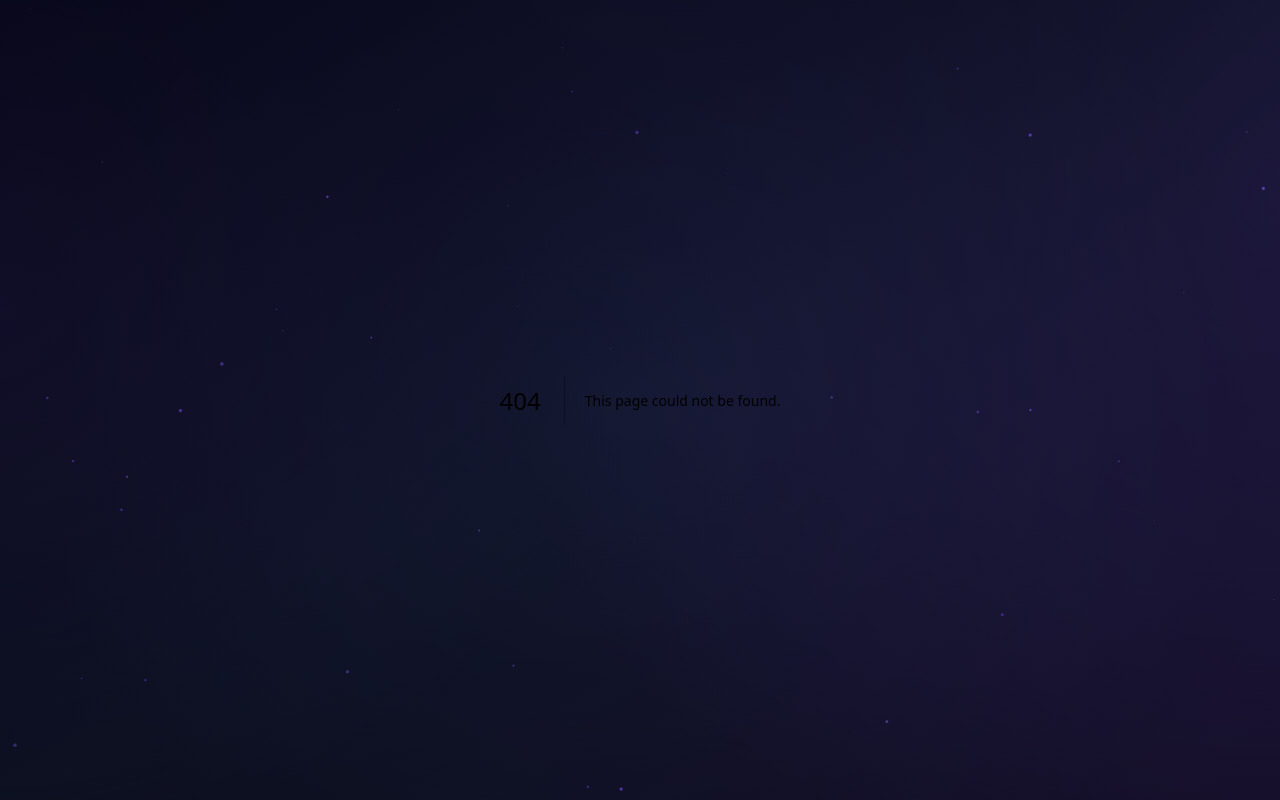
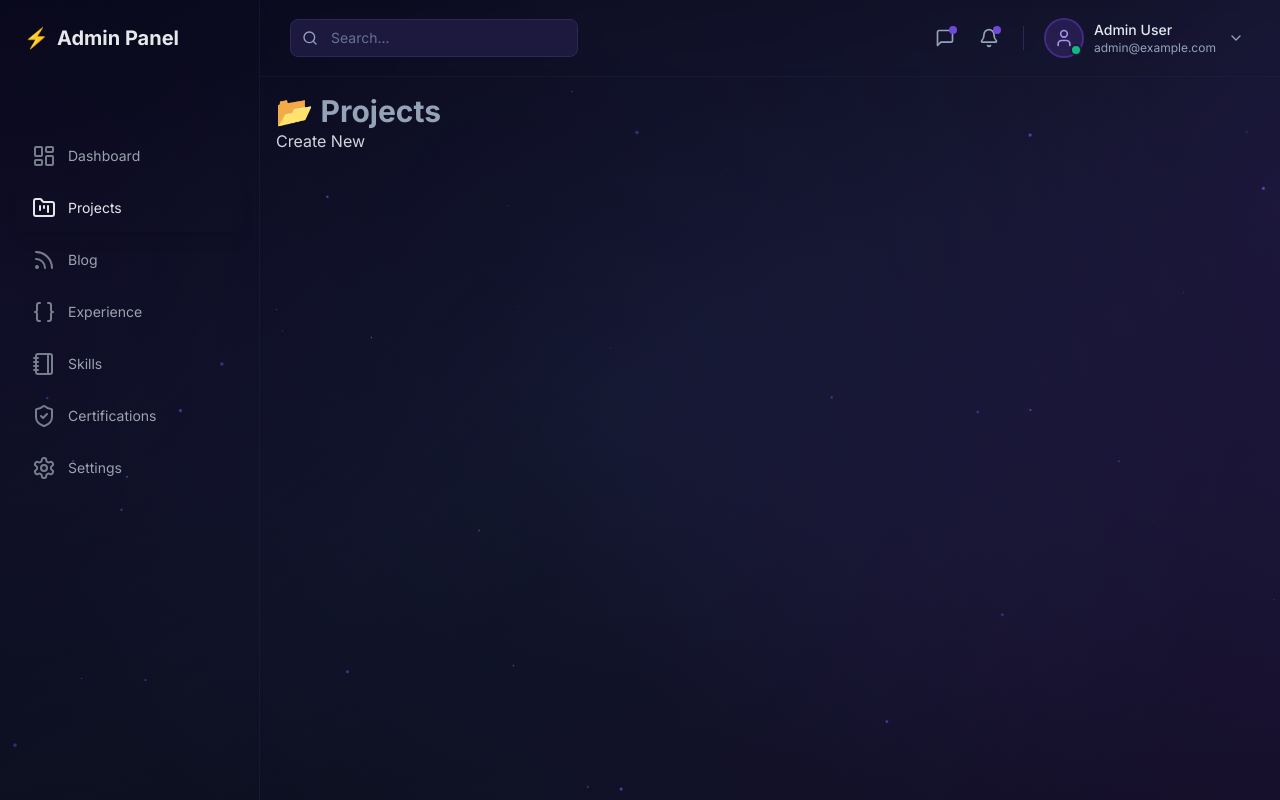
Before and after one commit to pradipchaudhary/portfolio.v3, a Next.js app: page /admin/projects in a window 1280 px wide. Before the commit this address had no page. Built offline with nearby package versions, Linux system fonts and the light colour scheme.

Commit message:
feat:create dashboard project features

```diff
--- /dev/null
+++ b/app/(admin)/admin/projects/new/page.tsx
@@ -0,0 +1,3 @@
+export default function NewProjectPage() {
+    return <div>New Project</div>;
+}
--- /dev/null
+++ b/app/(admin)/admin/projects/page.tsx
@@ -0,0 +1,14 @@
+import Link from "next/link";
+
+export default function ProjectsPage() {
+    return (
+        <>
+            <section id="projects">
+                <h2 className="text-2xl sm:text-3xl font-bold text-slate-400">
+                    📂 Projects
+                </h2>
+                <Link href="/admin/projects/new">Create New</Link>
+            </section>
+        </>
+    );
+}
--- a/components/(root)/skills/Skills.tsx
+++ b/components/(root)/skills/Skills.tsx
@@ -25,6 +25,7 @@ const Skills: React.FC = () => {
         { name: "CI/CD" },
         { name: "Docker" },
         { name: "Github Action" },
+        { name: "OpenAPI" },
     ];
 
     return (
```
